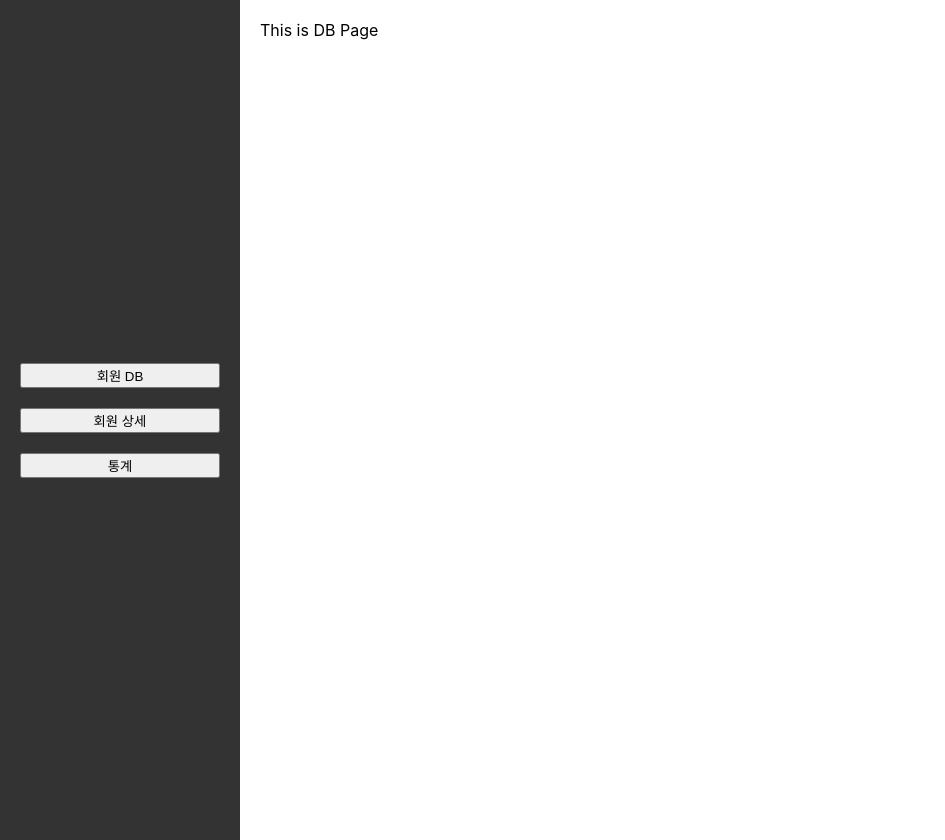
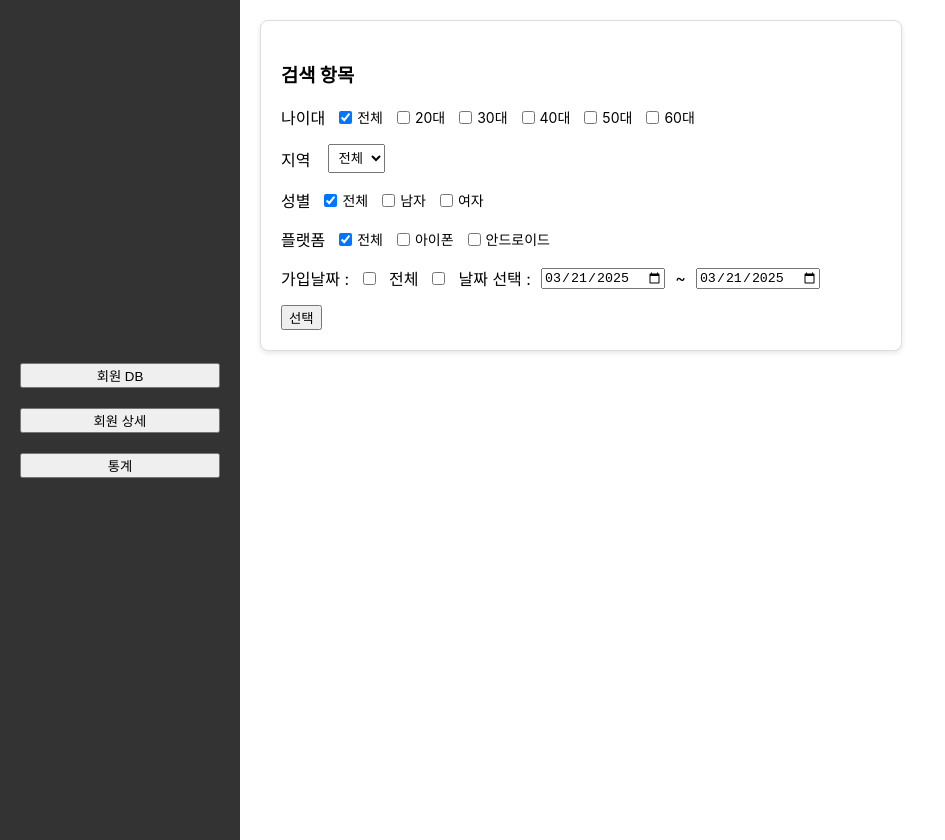
Before and after one commit to talktome-project2/frontend, a React (Create React App) app in the folder frontend/: page /memberDB in a window 1280 px wide. Shown: the whole page, without its empty margins (0-945 px from the left). Built offline with nearby package versions, Linux system fonts and the light colour scheme.

Commit message:
SearchBar Functions

```diff
--- a/frontend/src/Components/Serach.tsx
+++ b/frontend/src/Components/Serach.tsx
@@ -1,7 +1,223 @@
 import styled from "styled-components";
+import React, { useState } from "react";
+
+// 스타일 정의
+const SearchContainer = styled.div`
+  background-color: white;
+  border: 1px solid #ddd;
+  border-radius: 8px;
+  padding: 20px;
+  width: 600px;
+  box-shadow: 0 2px 5px rgba(0, 0, 0, 0.1);
+`;
+
+const SearchItem = styled.div`
+  display: flex;
+  align-items: center;
+  gap: 10px;
+  margin-bottom: 15px;
+  flex-wrap: wrap;
+`;
+
+const Label = styled.label`
+  font-size: 14px;
+  display: flex;
+  align-items: center;
+  cursor: pointer;
+`;
+
+const Checkbox = styled.input`
+  margin-right: 5px;
+  cursor: pointer;
+`;
+
+const Select = styled.select`
+  margin-left: 8px;
+  padding: 5px;
+`;
+
+// 나이대 & 지역 목록
+const ages = ["전체", "20대", "30대", "40대", "50대", "60대"];
+const locations = [
+  "전체",
+  "서울",
+  "부산",
+  "대구",
+  "인천",
+  "광주",
+  "대전",
+  "울산",
+  "세종",
+  "경기",
+  "강원",
+  "충북",
+  "충남",
+  "전북",
+  "전남",
+  "경북",
+  "경남",
+  "제주",
+  "해외",
+];
+const gender = ["전체", "남자", "여자"];
+const ios = ["전체", "아이폰", "안드로이드"];
 
 const SearchBar = () => {
-  return <></>;
+  const [selectedAge, setSelectedAge] = useState<string>("전체");
+  const [selectedLocation, setSelectedLocation] = useState<string>("전체");
+  const [selectedGender, setSelectedGender] = useState<string>("전체");
+  const [selectedIos, setselectedIos] = useState<string>("전체");
+
+  const today = new Date().toISOString().split("T")[0]; // 오늘 날짜 (YYYY-MM-DD)
+  const [isAllSelected, setIsAllSelected] = useState(false);
+  const [isDateSelected, setIsDateSelected] = useState(false);
+  const [startDate, setStartDate] = useState(today); // 기본값: 오늘 날짜
+  const [endDate, setEndDate] = useState(today); // 기본값: 오늘 날짜
+
+  const [filters, setFilters] = useState({
+    age: "", // 선택된 연령대 (예: "20대")
+    location: "",
+    gender: "", // 선택된 지역
+    platform: "",
+    startDate: today, // 기본값: 오늘 날짜
+    endDate: today, // 기본값: 오늘 날짜
+  });
+  // ✅ 체크박스 클릭 시 하나만 선택되도록 설정
+  const handleAgeCheckboxChange = (age: string) => {
+    setSelectedAge(age);
+  };
+
+  const handleGenderCheckboxChange = (gender: string) => {
+    setSelectedGender(gender);
+  };
+
+  const handleIosCheckboxChange = (ios: string) => {
+    setselectedIos(ios);
+  };
+  const handleAllCheck = () => {
+    setIsAllSelected(!isAllSelected);
+    setIsDateSelected(false);
+  };
+
+  const handleDateCheck = () => {
+    setIsDateSelected(!isDateSelected);
+    setIsAllSelected(false);
+  };
+  // ✅ 지역 선택 시 상태 업데이트
+  const handleOptionChange = (e: React.ChangeEvent<HTMLSelectElement>) => {
+    setSelectedLocation(e.target.value);
+  };
+  const handleChange = (field: string, value: string) => {
+    setFilters((prev) => ({ ...prev, [field]: value }));
+  };
+  const handleSearch = () => {
+    console.log("현재 선택된 검색 조건:", filters);
+    // 여기서 API 호출 or 검색 로직 실행
+  };
+  return (
+    <SearchContainer>
+      <h3>검색 항목</h3>
+      <SearchItem>
+        <label>나이대</label>
+        {ages.map((age) => (
+          <Label key={age}>
+            <Checkbox
+              type="checkbox"
+              checked={selectedAge === age}
+              onChange={() => {
+                handleAgeCheckboxChange(age);
+                handleChange("age", age);
+              }}
+            />
+            {age}
+          </Label>
+        ))}
+      </SearchItem>
+      <SearchItem>
+        <label>지역</label>
+        <Select
+          value={selectedLocation}
+          onChange={(location) => {
+            handleOptionChange(location);
+            handleChange("location", location.target.value);
+          }}
+        >
+          {locations.map((location, index) => (
+            <option key={index} value={location}>
+              {location}
+            </option>
+          ))}
+        </Select>
+      </SearchItem>
+      <SearchItem>
+        <label>성별</label>
+        {gender.map((gender) => (
+          <Label key={gender}>
+            <Checkbox
+              type="checkbox"
+              checked={selectedGender === gender}
+              onChange={() => {
+                handleGenderCheckboxChange(gender);
+                handleChange("gender", gender);
+              }}
+            />
+            {gender}
+          </Label>
+        ))}
+      </SearchItem>
+      <SearchItem>
+        <label>플랫폼</label>
+        {ios.map((ios) => (
+          <Label key={ios}>
+            <Checkbox
+              type="checkbox"
+              checked={selectedIos === ios}
+              onChange={() => {
+                handleIosCheckboxChange(ios);
+                handleChange("platform", ios);
+              }}
+            />
+            {ios}
+          </Label>
+        ))}
+      </SearchItem>
+      <SearchItem>
+        <label>가입날짜 :</label>
+        <input
+          type="checkbox"
+          checked={isAllSelected}
+          onChange={handleAllCheck}
+        />
+        <label>전체</label>
+
+        <input
+          type="checkbox"
+          checked={isDateSelected}
+          onChange={(e) => {
+            handleDateCheck();
+            handleChange("startDate", e.target.value);
+          }}
+        />
+        <label>날짜 선택 :</label>
+
+        <input
+          type="date"
+          value={startDate}
+          onChange={(e) => {
+            setStartDate(e.target.value);
+            handleChange("endDate", e.target.value);
+          }}
+        />
+        <span> ~ </span>
+        <input
+          type="date"
+          value={endDate}
+          onChange={(e) => setEndDate(e.target.value)}
+        />
+      </SearchItem>
+      <button onClick={handleSearch}>선택</button>
+    </SearchContainer>
+  );
 };
 
 export default SearchBar;
--- a/frontend/src/Pages/memberDB.tsx
+++ b/frontend/src/Pages/memberDB.tsx
@@ -1,6 +1,7 @@
 import NavigationBar from "../Components/NavigationBar";
 import React from "react";
 import styled from "styled-components";
+import SearchBar from "../Components/Serach";
 
 const ContentWrapper = styled.div`
   padding: 20px; /* 내용에 여백 추가 */
@@ -19,7 +20,7 @@ const DBPage = () => {
     <PageContainer>
       <NavigationBar />
       <ContentWrapper>
-        <div>This is DB Page</div>
+        <SearchBar />
       </ContentWrapper>
     </PageContainer>
   );
```
